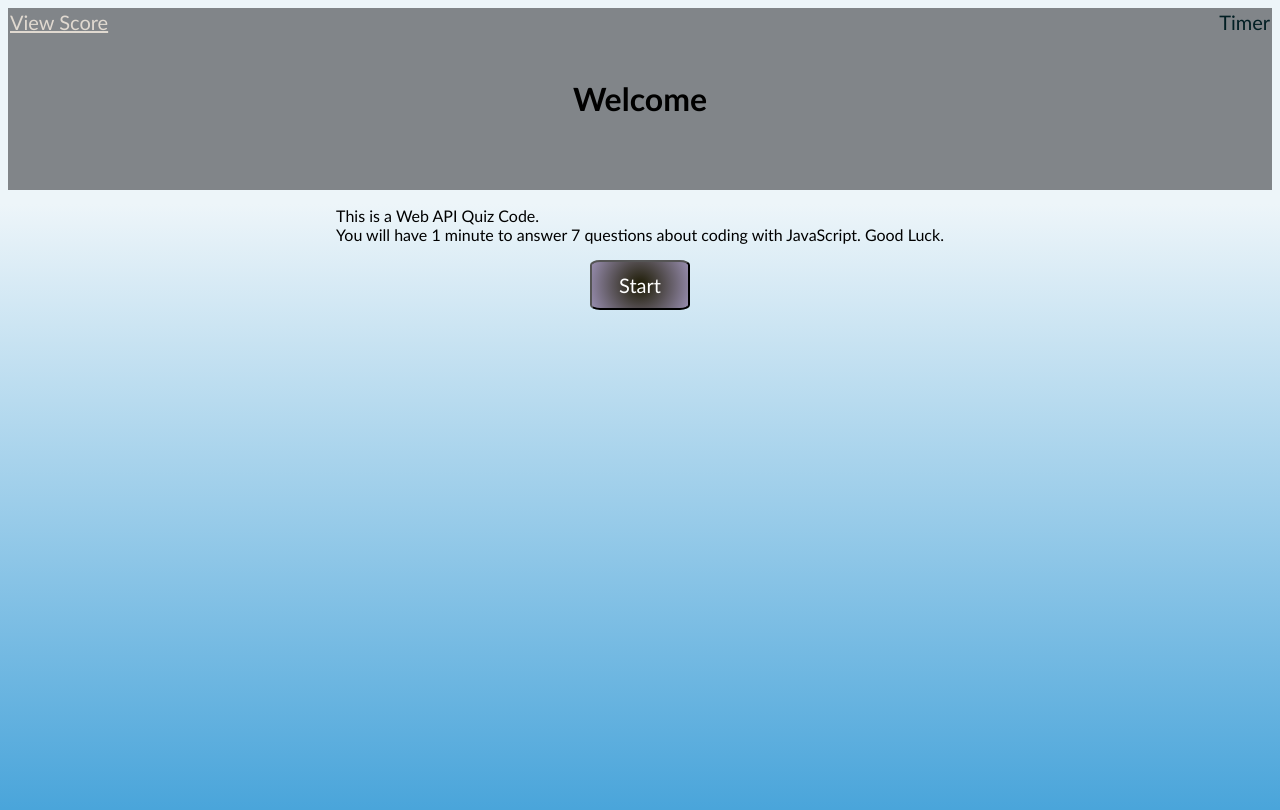
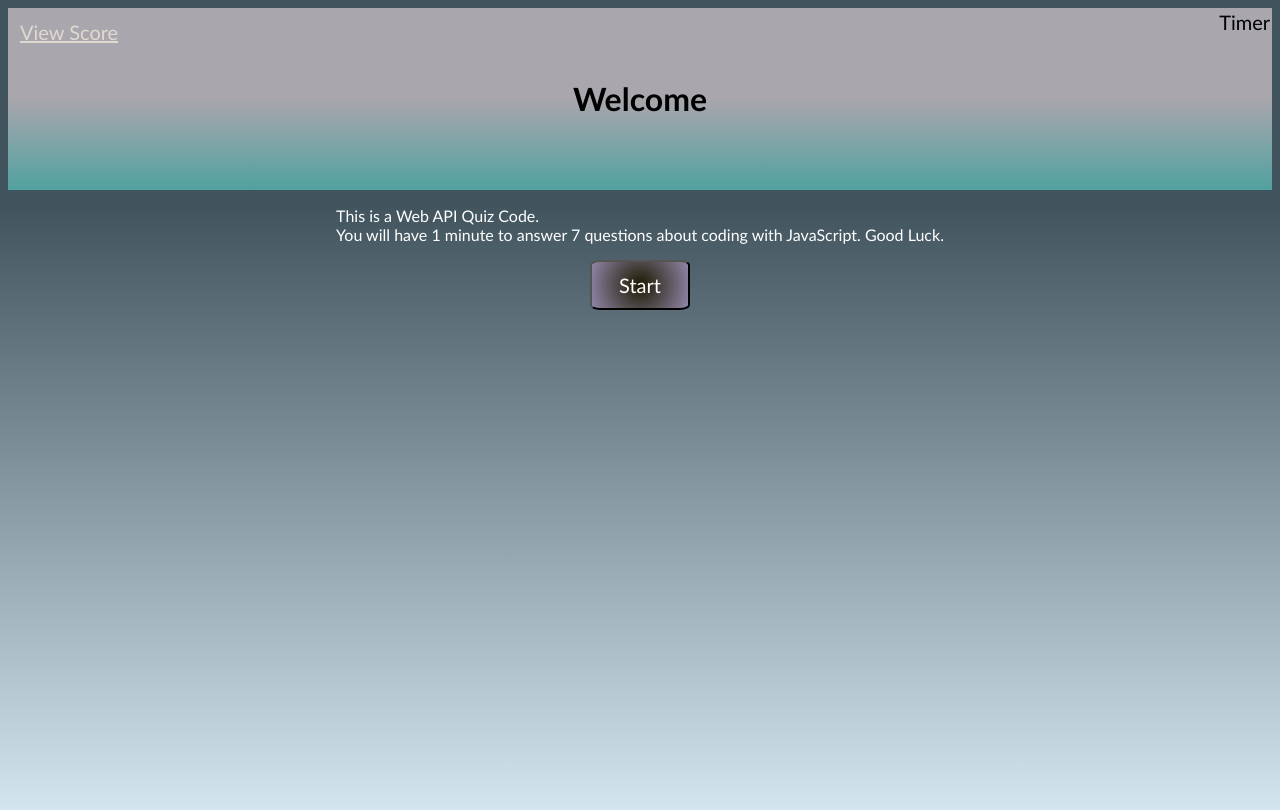
Before and after one commit to elchinatalpf/web-apis-quiz-code, a plain HTML site: page index.html in a window 1280 px wide. Drawn offline with Linux system fonts and the light colour scheme.

Commit message:
working on some styles

```diff
--- a/assets/style.css
+++ b/assets/style.css
@@ -7,7 +7,7 @@ body {
 display: flex;
   flex-direction: column;
   min-height: 100vh;
-  background: linear-gradient(0deg, rgb(72, 164, 218) 0%, rgba(237,245,249,1) 75%);
+  background: linear-gradient(0deg, rgb(212, 230, 240) 0%, rgb(65, 84, 93) 75%);
   background-repeat: no-repeat;
 }
 
@@ -16,7 +16,7 @@ header {
   padding: 50px;
   background: #818589;
   justify-content: center;
-
+  background: linear-gradient(0deg, rgb(81, 162, 160) 0%, rgb(169, 166, 173) 50%);
 }
 
 #view-score {
@@ -24,6 +24,7 @@ header {
   top: 0;
   left: 0;
   padding: 10px;
+  margin: 10px;
   font-size: 20px;
   color: #e0d9d0;
 }
@@ -38,13 +39,14 @@ h1 {
   right: 0;
   padding: 10px;
   font-size: 20px;
-  color: #021f24;
+  color: #010202;
 }
 
 .center-items {
   display: flex;
   justify-content: center;
   align-items: center;
+  color: white;
 }
 
 .start-button-box {
--- a/index.html
+++ b/index.html
@@ -6,7 +6,7 @@
     <meta name="viewport" content="width-devide-width, initial-scale=1.0">
     <meta http-equiv="X-UA-Compatible" content="ie=edge">
     <link rel="stylesheet" href="./assets/style.css">
-    <title>Web-APIs Quiz Code</title>
+    <title>Web-API Quiz Code</title>
 </head>
 
     <body>
```
